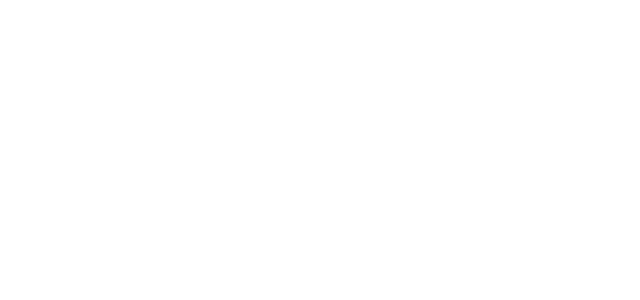
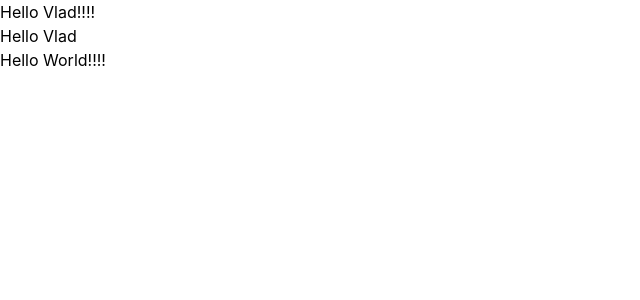
Before and after one commit to vlad54999/lessons-react, a React (Vite) app: page / in a window 1280 px wide. Shown: the top 300 px of the page, without its empty margins (0-640 px from the left). Built offline with nearby package versions, Linux system fonts and the light colour scheme.

Commit message:
Add First Component

```diff
--- a/src/App.tsx
+++ b/src/App.tsx
@@ -1,9 +1,14 @@
 import './App.css'
+import FirstComponent from "./components/MyFirstComponents.tsx";
 
 function App() {
 
   return (
-    <></>
+    <>
+      Hello Vlad!!!!
+      <FirstComponent text={'Hello Vlad'}/>
+      {FirstComponent({text: 'Hello World!!!!'})}
+    </>
   )
 }
 
--- /dev/null
+++ b/src/components/MyFirstComponents.tsx
@@ -0,0 +1,10 @@
+import '../App.css';
+
+type MyComponentTestType = { text: string };
+
+function FirstComponent({text}: MyComponentTestType){
+    return <div>{text}</div>
+
+}
+
+export default FirstComponent;
```
